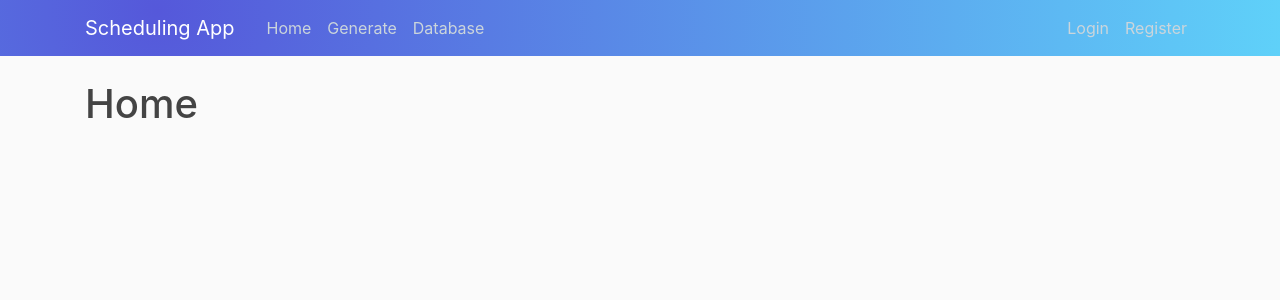
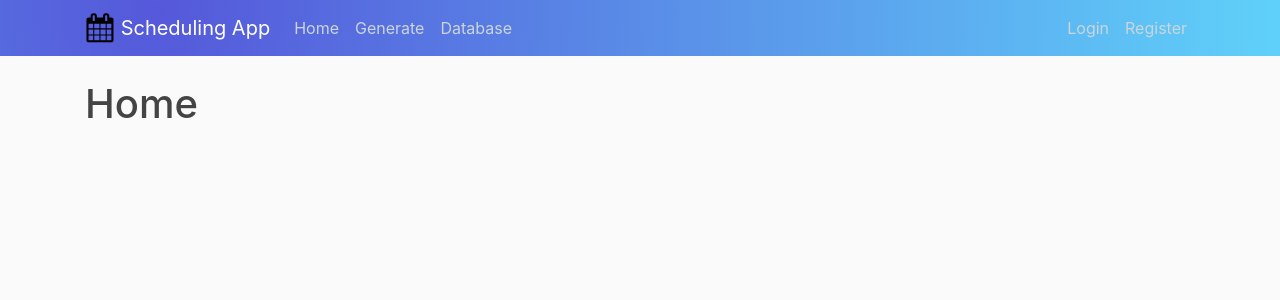
Before and after one commit to umkc-cs-451-2020-spring/semester-project-group-13, a Django app: page / in a window 1280 px wide. Shown: the top 300 px of the page. Run offline with Django 3.2, Linux system fonts and the light colour scheme; some libraries are stand-ins or nearby versions.

Commit message:
Added scheule svg

```diff
--- a/semester_project_group_13/scheduling_app/static/scheduling_app/main.css
+++ b/semester_project_group_13/scheduling_app/static/scheduling_app/main.css
@@ -52,6 +52,6 @@ ul {
   font-size: 2.5rem;
 }
 
-.btn-grad {background-image: linear-gradient(to right, #F09819 0%, #EDDE5D 51%, #F09819 100%)}
-
-.btn-grad:hover { background-position: right center; }
+.navbar ul li:hover a {
+  color: white;
+}
--- a/semester_project_group_13/scheduling_app/templates/scheduling_app/base.html
+++ b/semester_project_group_13/scheduling_app/templates/scheduling_app/base.html
@@ -9,6 +9,8 @@
     <meta name="viewport" content="width=device-width, initial-scale=1, shrink-to-fit=no">
 
     <!-- Bootstrap CSS -->
+    <link href="https://fonts.googleapis.com/css?family=Roboto&display=swap" rel="stylesheet">
+
     <link rel="stylesheet" href="https://maxcdn.bootstrapcdn.com/bootstrap/4.0.0/css/bootstrap.min.css"
         integrity="sha384-Gn5384xqQ1aoWXA+058RXPxPg6fy4IWvTNh0E263XmFcJlSAwiGgFAW/dAiS6JXm" crossorigin="anonymous">
 
@@ -25,7 +27,11 @@
     <header class="site-header">
         <nav class="navbar navbar-expand-md navbar-dark bg-gradient fixed-top">
             <div class="container">
-                <a class="navbar-brand mr-4" href="/">Scheduling App</a>
+                <a class="navbar-brand" href="{% url 'schedule-home' %}">
+                    <img src="{% static "scheduling_app/schedule.svg" %}" width="30" height="30"
+                        class="d-inline-block align-top" alt="">
+                    Scheduling App
+                </a>
                 <button class="navbar-toggler" type="button" data-toggle="collapse" data-target="#navbarToggle"
                     aria-controls="navbarToggle" aria-expanded="false" aria-label="Toggle navigation">
                     <span class="navbar-toggler-icon"></span>
```
Also changed, not shown: semester_project_group_13/scheduling_app/static/scheduling_app/schedule.svg (added), 1 other file.
